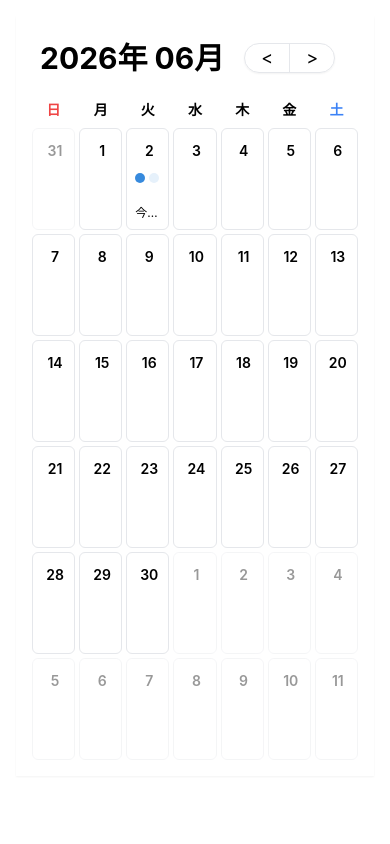
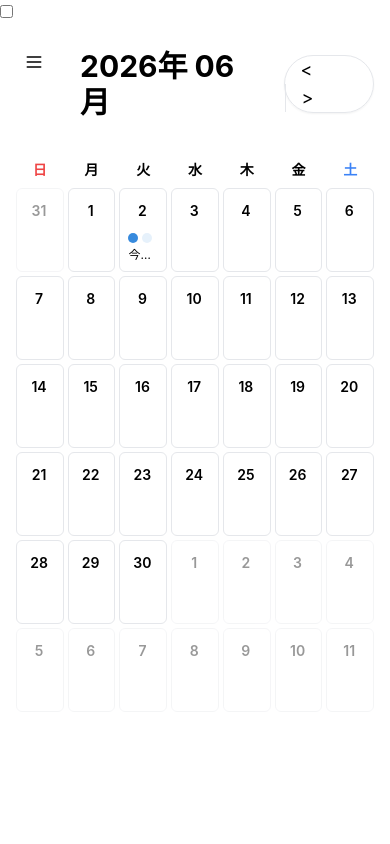
Before and after one commit to Roba-97/diary-app, a React (Create React App) app in the folder frontend/: page / in a window 390 px wide. Shown: the top 844 px of the page. Built offline with nearby package versions, Linux system fonts and the light colour scheme.

Commit message:
refactor：サイドバー作成に伴うレイアウト調整

```diff
--- a/frontend/src/App.jsx
+++ b/frontend/src/App.jsx
@@ -1,16 +1,12 @@
-// frontend/src/App.jsx
 import React from 'react';
 import CalendarView from './components/calendar/CalendarView';
+import AppLayout from './components/layout/AppLayout';
 
 function App() {
   return (
-    // 画面全体を覆うベースの背景色と高さを指定
-    <div className="min-h-screen bg-base-200 p-4 md:p-8">
-      {/* カレンダーの最大幅を制限し、中央に配置 */}
-      <div className="max-w-[95vw] mx-auto h-[90vh]">
-        <CalendarView />
-      </div>
-    </div>
+    <AppLayout>
+      <CalendarView />
+    </AppLayout>
   );
 }
 
--- a/frontend/src/components/calendar/CalendarGrid.jsx
+++ b/frontend/src/components/calendar/CalendarGrid.jsx
@@ -6,7 +6,7 @@ const WEEK_DAYS = ['日', '月', '火', '水', '木', '金', '土'];
 
 export default function CalendarGrid({ currentDate, calendarDays, selectedDate, onSelectDate }) {
   return (
-    <div className="flex-1 flex flex-col">
+    <div className="w-full h-full flex flex-col">
       {/* 曜日ヘッダー */}
       <div className="grid grid-cols-7 gap-1 mb-2 text-center font-bold text-sm text-base-content/70">
         {WEEK_DAYS.map((day, index) => (
@@ -17,7 +17,7 @@ export default function CalendarGrid({ currentDate, calendarDays, selectedDate,
       </div>
 
       {/* カレンダーのマス目 */}
-      <div className="grid grid-cols-7 grid-rows-6 gap-1 flex-1">
+      <div className="grid grid-cols-7 grid-rows-6 gap-1 flex-grow w-full h-full">
         {calendarDays.map((date, index) => (
           <DayCell
             key={index}
--- a/frontend/src/components/calendar/CalendarHeader.jsx
+++ b/frontend/src/components/calendar/CalendarHeader.jsx
@@ -4,7 +4,7 @@ import { format } from 'date-fns';
 
 export default function CalendarHeader({ currentDate, onPrev, onNext }) {
   return (
-    <div className="flex items-center justify-start gap-3 mb-4">
+    <div className="flex items-center justify-start gap-3 mb-4 pl-14 lg:pl-0">
       <h2 className="text-3xl font-bold p-2">
         {format(currentDate, 'yyyy年 MM月')}
       </h2>
--- a/frontend/src/components/calendar/CalendarView.jsx
+++ b/frontend/src/components/calendar/CalendarView.jsx
@@ -20,18 +20,20 @@ export default function CalendarView() {
   };
 
   return (
-    <div className="flex flex-col h-full bg-base-100 p-4 rounded-box shadow-sm">
+    <div className="w-full h-full flex flex-col bg-base-100">
       <CalendarHeader
         currentDate={currentDate}
         onPrev={prevMonth}
         onNext={nextMonth}
       />
+      <div className="flex-grow mt-4 w-full h-full">
         <CalendarGrid
           currentDate={currentDate}
           calendarDays={calendarDays}
           selectedDate={selectedDate}
           onSelectDate={setSelectedDate}
         />
+      </div>
       <DiaryPopup
         selectedDate={selectedDate}
         onClose={handleClosePopup}
--- a/frontend/src/components/calendar/DayCell.jsx
+++ b/frontend/src/components/calendar/DayCell.jsx
@@ -19,7 +19,7 @@ export default function DayCell({ date, currentDate, isSelected, onClick }) {
       onClick={onClick}
       className={`
         p-2 border border-base-200 rounded-md cursor-pointer transition-colors
-        flex flex-col gap-1 overflow-hidden
+        flex flex-col gap-1 overflow-hidden w-full h-full
         ${!isCurrentMonth ? 'opacity-40 bg-base-200/50' : 'bg-base-100 hover:bg-base-200'}
         ${isSelected ? 'ring-2 ring-primary ring-inset' : ''}
       `}
--- /dev/null
+++ b/frontend/src/components/layout/AppLayout.jsx
@@ -0,0 +1,31 @@
+import React from 'react';
+import TagSidebar from '../tag/TagSidebar';
+
+export default function AppLayout({ children }) {
+  return (
+    <div className="drawer lg:drawer-open">
+      <input id="my-drawer" type="checkbox" className="drawer-toggle" />
+
+      {/* 修正点: items-center を外し、背景色を統一 */}
+      <div className="drawer-content flex flex-col min-h-screen bg-base-100 relative">
+
+        {/* モバイル表示用のハンバーガーメニューボタン */}
+        <div className="absolute top-6 left-6 lg:hidden z-10">
+          <label htmlFor="my-drawer" className="btn btn-square btn-ghost drawer-button">
+            <svg xmlns="http://www.w3.org/2000/svg" fill="none" viewBox="0 0 24 24" className="inline-block w-5 h-5 stroke-current"><path strokeLinecap="round" strokeLinejoin="round" strokeWidth="2" d="M4 6h16M4 12h16M4 18h16"></path></svg>
+          </label>
+        </div>
+
+        {/* 修正点: max-w-5xl を外し、w-full と flex-grow で縦横いっぱいに広げる。余白も微調整 */}
+        <div className="w-full flex-grow p-4 lg:p-8 flex flex-col">
+          {children}
+        </div>
+      </div>
+
+      <div className="drawer-side z-50">
+        <label htmlFor="my-drawer" aria-label="close sidebar" className="drawer-overlay"></label>
+        <TagSidebar />
+      </div>
+    </div>
+  );
+}
```
Lines whose indentation alone changed are shown as unchanged.
